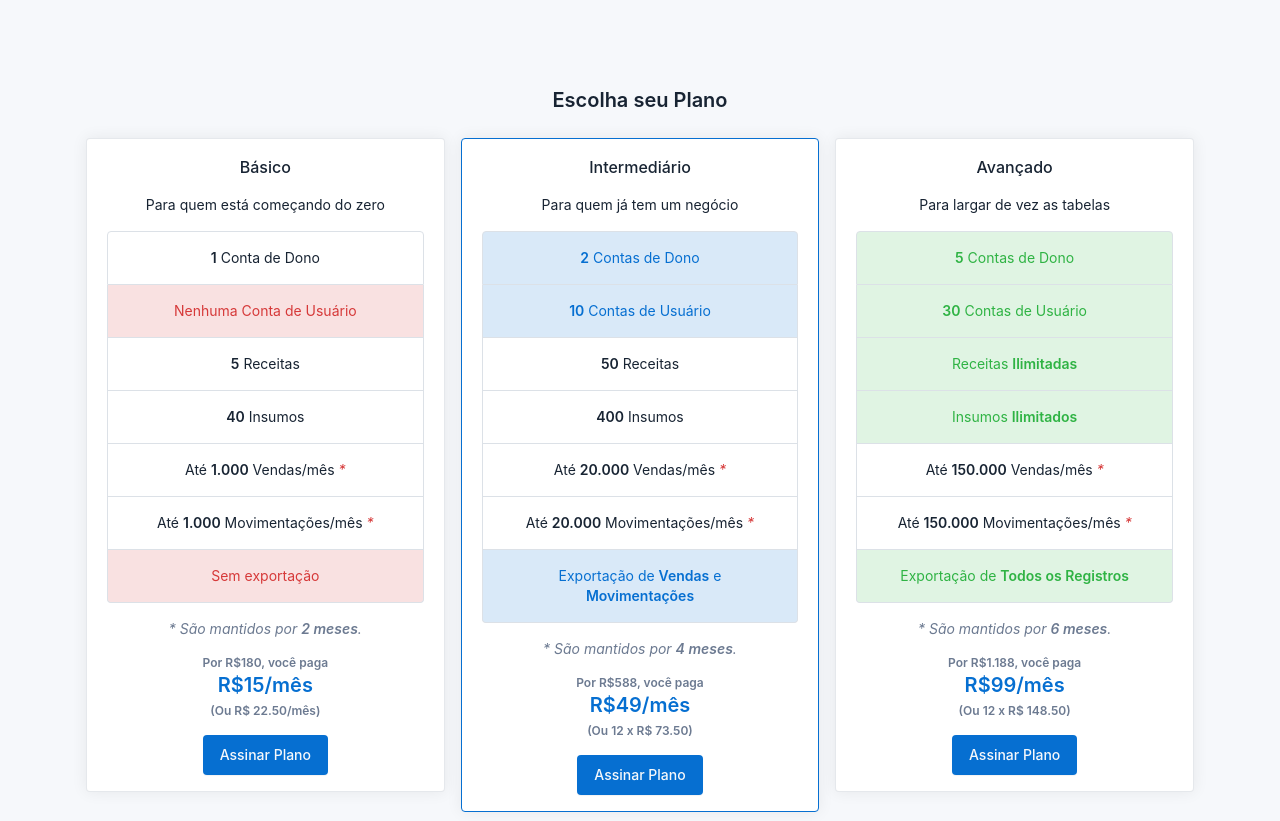
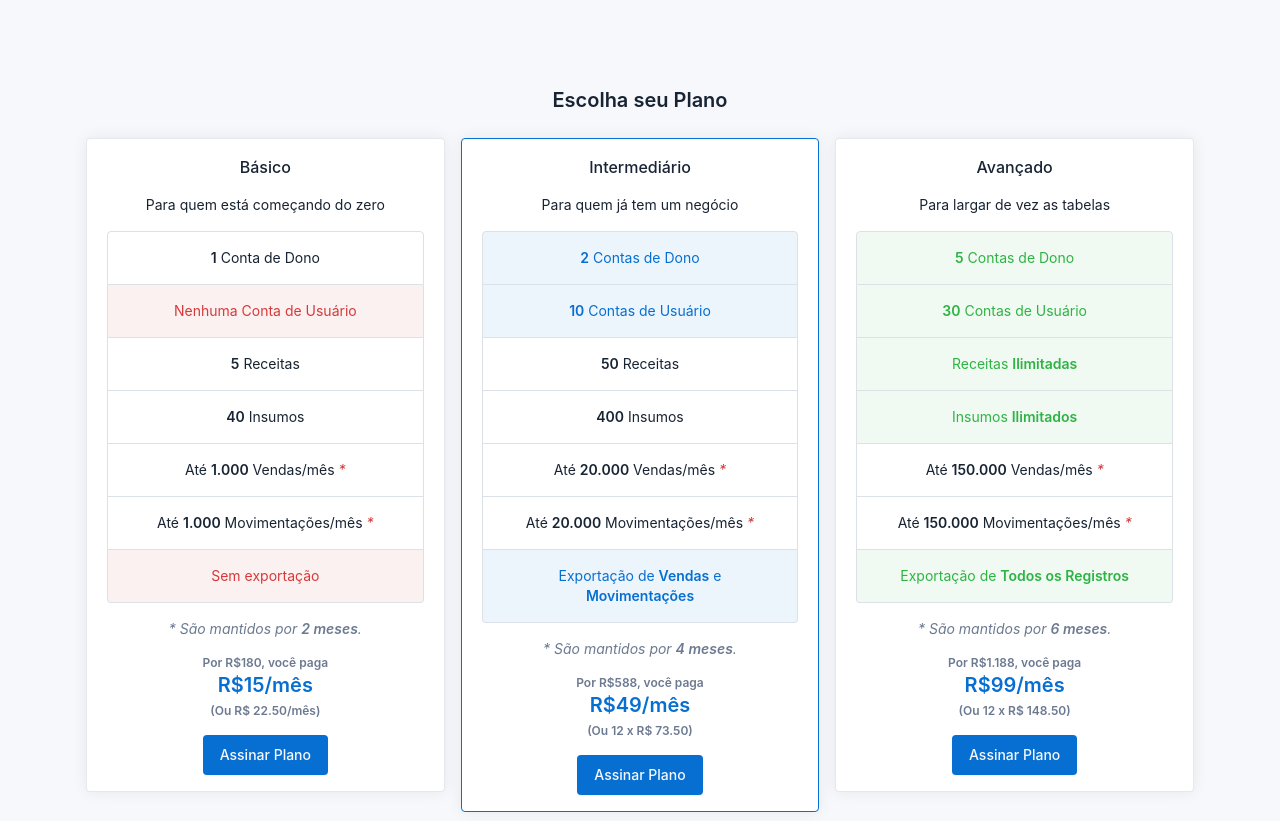
Before and after one commit to iagobalmeida/caderninho, a FastAPI app: page / in a window 1280 px wide. Shown: the part 1028-1849 px from the top of the page. Run offline with FastAPI, Linux system fonts and the light colour scheme; some libraries are stand-ins or nearby versions.

Commit message:
🩹 finalizando planos

```diff
--- a/src/templates/html/index.html
+++ b/src/templates/html/index.html
@@ -99,7 +99,7 @@
                             <p class="card-text">Para quem está começando do zero</p>
                             <ul class="list-group mb-3">
                                 <li class="list-group-item"><b>1</b> Conta de Dono</li>
-                                <li class="list-group-item bg-danger text-danger" style="--tblr-bg-opacity: .15;">Nenhuma Conta de Usuário</li>
+                                <li class="list-group-item bg-danger text-danger" style="--tblr-bg-opacity: .07;">Nenhuma Conta de Usuário</li>
                                 <li class="list-group-item"><b>5</b> Receitas</li>
                                 <li class="list-group-item"><b>40</b> Insumos</li>
                                 <li class="list-group-item">
@@ -110,7 +110,7 @@
                                     Até <b>1.000</b> Movimentações/mês
                                     <i class="text-danger">*</i>
                                 </li>
-                                <li class="list-group-item bg-danger text-danger" style="--tblr-bg-opacity: .15;">Sem exportação</li>
+                                <li class="list-group-item bg-danger text-danger" style="--tblr-bg-opacity: .07;">Sem exportação</li>
                             </ul>
                             <p class="card-text text-muted">
                                 <i>* São mantidos por <b>2 meses</b>.</i>
@@ -128,8 +128,8 @@
                             <h5 class="card-title">Intermediário</h5>
                             <p class="card-text">Para quem já tem um negócio</p>
                             <ul class="list-group mb-3">
-                                <li class="list-group-item bg-primary text-primary" style="--tblr-bg-opacity: .15;"><b>2</b> Contas de Dono</li>
-                                <li class="list-group-item bg-primary text-primary" style="--tblr-bg-opacity: .15;"><b>10</b> Contas de Usuário</li>
+                                <li class="list-group-item bg-primary text-primary" style="--tblr-bg-opacity: .07;"><b>2</b> Contas de Dono</li>
+                                <li class="list-group-item bg-primary text-primary" style="--tblr-bg-opacity: .07;"><b>10</b> Contas de Usuário</li>
                                 <li class="list-group-item"><b>50</b> Receitas</li>
                                 <li class="list-group-item"><b>400</b> Insumos</li>
                                 <li class="list-group-item">
@@ -140,7 +140,7 @@
                                     Até <b>20.000</b> Movimentações/mês
                                     <i class="text-danger">*</i>
                                 </li>
-                                <li class="list-group-item bg-primary text-primary" style="--tblr-bg-opacity: .15;">Exportação de <b>Vendas</b> e <b>Movimentações</b></li>
+                                <li class="list-group-item bg-primary text-primary" style="--tblr-bg-opacity: .07;">Exportação de <b>Vendas</b> e <b>Movimentações</b></li>
                             </ul>
                             <p class="card-text text-muted">
                                 <i>* São mantidos por <b>4 meses</b>.</i>
@@ -158,10 +158,10 @@
                             <h5 class="card-title">Avançado</h5>
                             <p class="card-text">Para largar de vez as tabelas</p>
                             <ul class="list-group mb-3">
-                                <li class="list-group-item bg-success text-success" style="--tblr-bg-opacity: .15;"><b>5</b> Contas de Dono</li>
-                                <li class="list-group-item bg-success text-success" style="--tblr-bg-opacity: .15;"><b>30</b> Contas de Usuário</li>
-                                <li class="list-group-item bg-success text-success" style="--tblr-bg-opacity: .15;">Receitas <b>Ilimitadas</b></li>
-                                <li class="list-group-item bg-success text-success" style="--tblr-bg-opacity: .15;">Insumos <b>Ilimitados</b></li>
+                                <li class="list-group-item bg-success text-success" style="--tblr-bg-opacity: .07;"><b>5</b> Contas de Dono</li>
+                                <li class="list-group-item bg-success text-success" style="--tblr-bg-opacity: .07;"><b>30</b> Contas de Usuário</li>
+                                <li class="list-group-item bg-success text-success" style="--tblr-bg-opacity: .07;">Receitas <b>Ilimitadas</b></li>
+                                <li class="list-group-item bg-success text-success" style="--tblr-bg-opacity: .07;">Insumos <b>Ilimitados</b></li>
                                 <li class="list-group-item">
                                     Até <b>150.000</b> Vendas/mês
                                     <i class="text-danger">*</i>
@@ -170,7 +170,7 @@
                                     Até <b>150.000</b> Movimentações/mês
                                     <i class="text-danger">*</i>
                                 </li>
-                                <li class="list-group-item bg-success text-success" style="--tblr-bg-opacity: .15;">Exportação de <b>Todos os Registros</b></li>
+                                <li class="list-group-item bg-success text-success" style="--tblr-bg-opacity: .07;">Exportação de <b>Todos os Registros</b></li>
                             </ul>
                             <p class="card-text text-muted">
                                 <i>* São mantidos por <b>6 meses</b>.</i>
```
